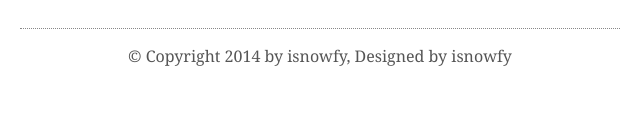
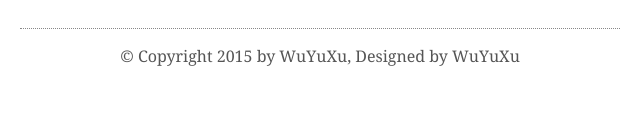
Before and after one commit to imwalson/imwalson.github.io, a plain HTML site: page index.html in a window 1280 px wide. Shown: the part 188-302 px from the top of the page, 320-960 px from the left. Drawn offline with Linux system fonts and the light colour scheme.

Commit message:
Update index.html

```diff
--- a/index.html
+++ b/index.html
@@ -5,7 +5,7 @@
     <meta name="viewport" content="width=device-width, initial-scale=1.0"/>
     <meta name="Keywords" content="blog"/>
     <meta name="Description" content="blog"/>
-    <title>Simple</title>
+    <title>SimpleBlog</title>
     <link rel="shortcut icon" href="/static/favicon.png"/>
     <link rel="stylesheet" type="text/css" href="main.css" />
 </head>
@@ -32,7 +32,7 @@
     <div class="innermain" id="main">
     </div>
     <div class="footer">
-        <p>© Copyright 2014 by isnowfy, Designed by isnowfy</p>
+        <p>© Copyright 2015 by WuYuXu, Designed by WuYuXu</p>
     </div>
 </div>
 <script src="main.js"></script>
```
